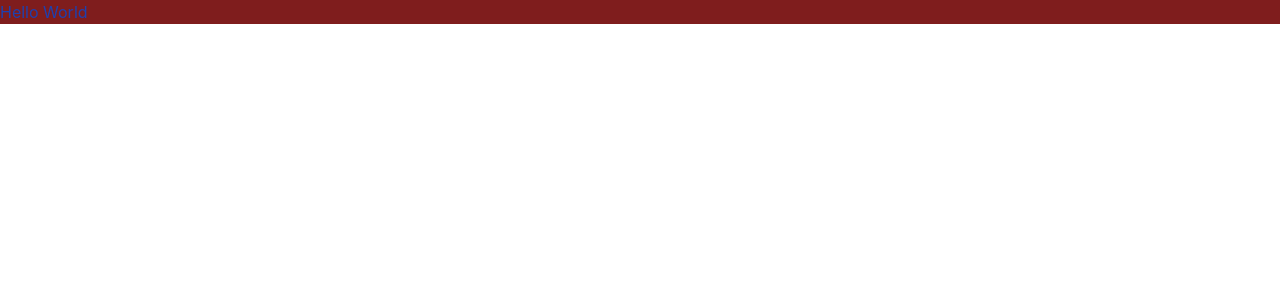
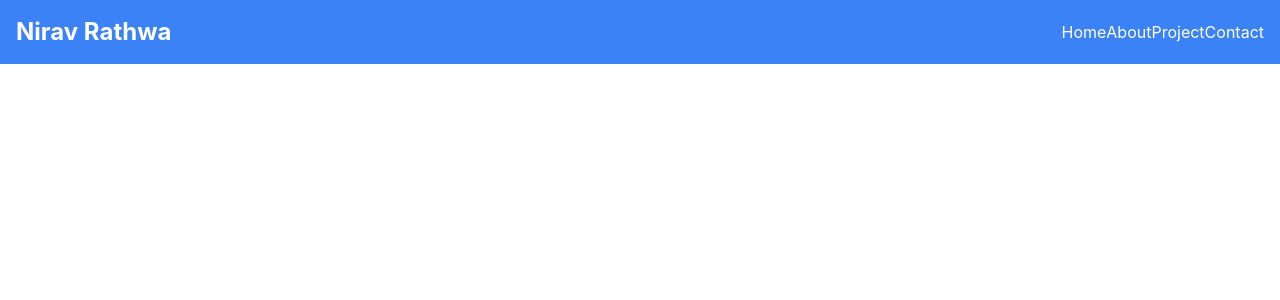
Before and after one commit to NiravRathva/My_Portfolio, a React (Create React App) app: page / in a window 1280 px wide. Shown: the top 300 px of the page. Built offline with nearby package versions, Linux system fonts and the light colour scheme.

Commit message:
added Navbar component

```diff
--- a/package.json
+++ b/package.json
@@ -3,6 +3,10 @@
   "version": "0.1.0",
   "private": true,
   "dependencies": {
+    "@emotion/react": "^11.11.1",
+    "@emotion/styled": "^11.11.0",
+    "@mui/icons-material": "^5.14.9",
+    "@mui/material": "^5.14.10",
     "@testing-library/jest-dom": "^5.16.5",
     "@testing-library/react": "^13.4.0",
     "@testing-library/user-event": "^13.5.0",
--- a/src/App.js
+++ b/src/App.js
@@ -1,8 +1,9 @@
+import Navbar from "./Component/Navbar";
 
 function App() {
   return (
-    <div className="App bg-red-900">
-     <h1 className="text-blue-800">Hello World</h1>
+    <div className="App ">
+   <Navbar/>
     </div>
   );
 }
--- /dev/null
+++ b/src/Component/Navbar.js
@@ -0,0 +1,53 @@
+import React, { useState } from 'react';
+import MenuOutlinedIcon from '@mui/icons-material/MenuOutlined';
+import CloseIcon from '@mui/icons-material/Close';
+const Navbar = () => {
+  const [isOpen, setIsOpen] = useState(false);
+
+  const toggleNavbar = () => {
+    setIsOpen(!isOpen);
+  };
+
+  return (
+    <nav className="bg-blue-500 p-4">
+      <div className="container mx-auto flex justify-between items-center">
+        <a href="/" className="text-white text-2xl font-bold">
+          Nirav Rathwa
+        </a>
+
+        {/* Hamburger icon for small screens */}
+        <div className="md:hidden">
+          <button onClick={toggleNavbar} className="text-white">
+            {isOpen ? <CloseIcon /> : <MenuOutlinedIcon />}
+          </button>
+        </div>
+
+        {/* Navigation links */}
+        <ul className={`md:flex  ${isOpen ? 'block' : 'hidden'}`}>
+          <li>
+            <a href="/" className="text-white">
+              Home
+            </a>
+          </li>
+          <li>
+            <a href="/about" className="text-white">
+              About
+            </a>
+          </li>
+          <li>
+            <a href="/project" className="text-white">
+              Project
+            </a>
+          </li>
+          <li>
+            <a href="/contact" className="text-white">
+              Contact
+            </a>
+          </li>
+        </ul>
+      </div>
+    </nav>
+  );
+};
+
+export default Navbar;
```
Also changed, not shown: 1 other file (tests, documents, lock files or other folders).
